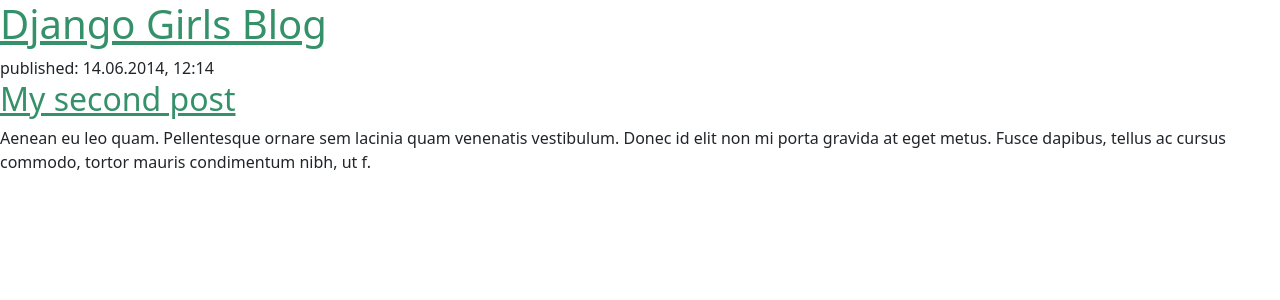
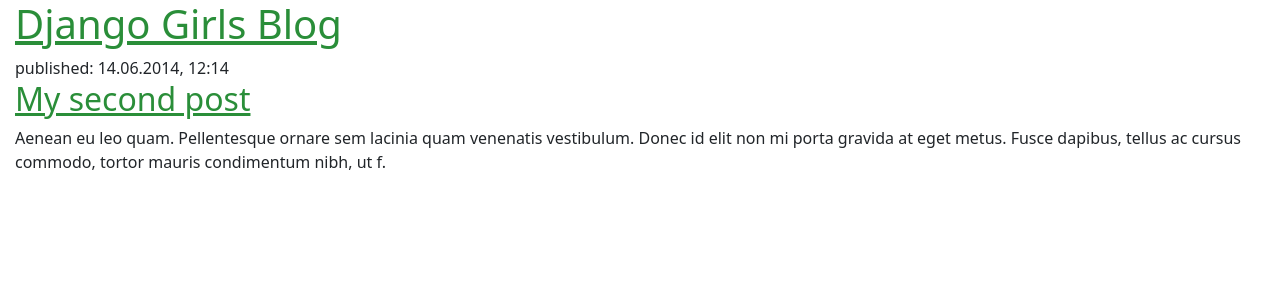
Before and after one commit to Slaps20/my-first-blog, a Django app: template blog/templates/blog/post_list.html in a window 1280 px wide. Shown: the top 300 px of the page. Run offline with Django 5.2, Linux system fonts and the light colour scheme; the template is opened without the code that fills it, so the values that code supplies are empty.

Commit message:
mid way mod 7

```diff
--- a/blog/static/css/blog.css
+++ b/blog/static/css/blog.css
@@ -1,3 +1,6 @@
 h1 a, h2 a {
-    color: #359169;
+    color: #2a8e39;
 }
+body {
+    padding-left: 15px;
+}
--- a/blog/templates/blog/post_list.html
+++ b/blog/templates/blog/post_list.html
@@ -5,6 +5,7 @@
         <title>Django Girls blog </title>
         <link rel="stylesheet" href="https://cdn.jsdelivr.net/npm/bootstrap@5.3.3/dist/css/bootstrap.min.css" integrity="sha384-QWTKZyjpPEjISv5WaRU9OFeRpok6YctnYmDr5pNlyT2bRjXh0JMhjY6hW+ALEwIH" crossorigin="anonymous">
         <link rel="stylesheet" href="{% static 'css/blog.css' %}">
+        <link rel="stylesheet" href="https://fonts.googleapis.com/css?family=Lobster&subset=latin,latin-ext">
     </head>
     <body>
         <header>
```
